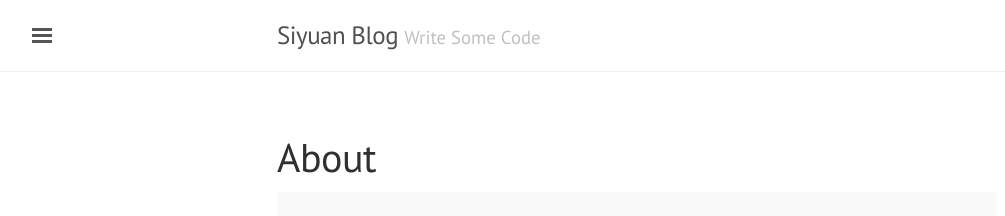
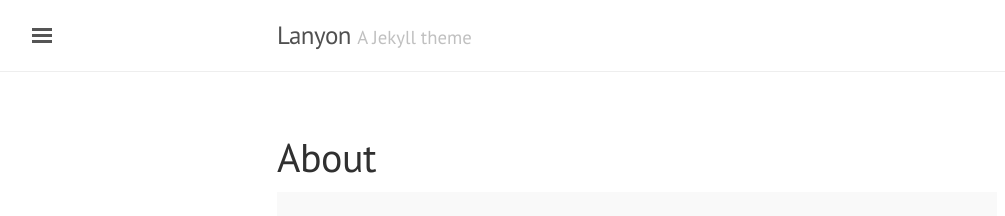
Before and after one commit to smy20011/smy20011.github.io, a Jekyll site: the page built from about.md, in a window 1280 px wide. Shown: the top 216 px of the page, without its empty margins (3-1008 px from the left). Built offline with Jekyll 4.4.1, drawn with Linux system fonts in a browser that asks for light colours; some of the changed lines change nothing that is shown.

Commit message:
Updated _config.yml

```diff
--- a/_config.yml
+++ b/_config.yml
@@ -4,31 +4,18 @@
 permalink:           pretty
 
 # Setup
-title:               Siyuan Blog
-tagline:             'Write Some Code'
-description:         'A Place To Log My Ideas'
-url:                 'http://mzpz.me'
+title:               Lanyon
+tagline:             'A Jekyll theme'
+description:         'A reserved <a href="http://jekyllrb.com" target="_blank">Jekyll</a> theme that places the utmost gravity on content with a hidden drawer. Made by <a href="https://twitter.com/mdo" target="_blank">@mdo</a>.'
+url:                 http://lanyon.getpoole.com
 baseurl:             ''
 paginate:            5
 
 # About/contact
 author:
-  name:              Siyuan Ma
-  url:               https://mzpz.me
-  email:             smy20011@gmail.com
+  name:              Mark Otto
+  url:               https://twitter.com/mdo
+  email:             markdotto@gmail.com
 
-prose:
-  rooturl: '_posts'
-  siteurl: 'http://smy20011.github.io'
-  metadata:
-    _posts:
-      - name: "tags"
-        field:
-          element: "multiselect"
-          label: "Add Tags"
-          placeholder: "Choose Tags"
-          options:
-            - name: "Compiler"
-              value: "compiler"
-            - name: "Android"
-              value: "android"
+# Custom vars
+version:             1.0.0
```
